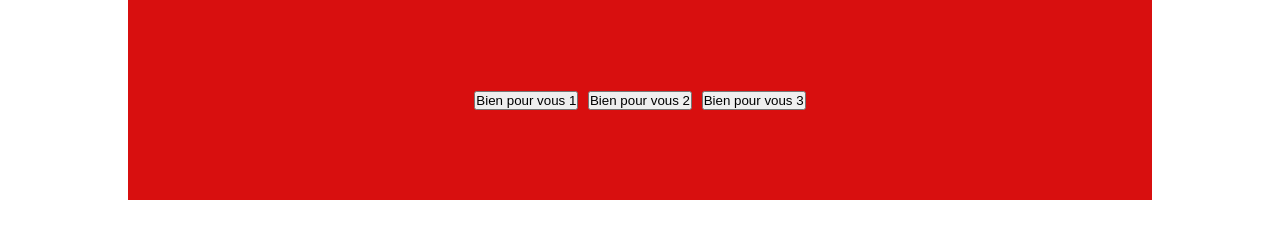
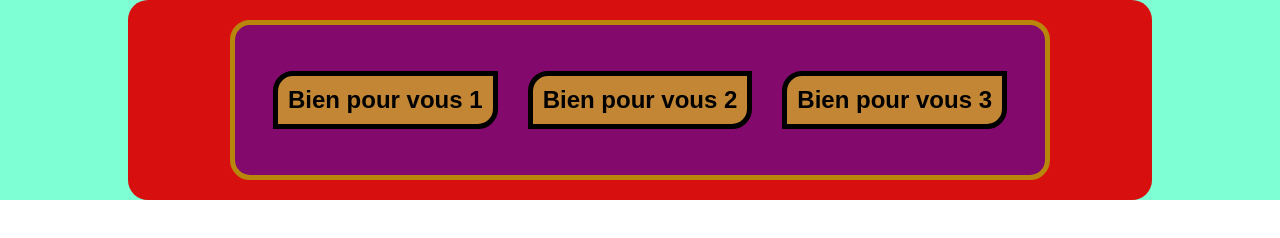
Before and after one commit to AndreasKissner/Une-bonne-nutrition, a plain HTML site: page index.html in a window 1280 px wide. Drawn offline with Linux system fonts and the light colour scheme.

Commit message:
Added Overlayfunction and EVENT bubble function

```diff
--- a/style.css
+++ b/style.css
@@ -14,6 +14,7 @@ body {
     display: flex;
     justify-content: center;
     align-items: center;
+    background-color: aquamarine;
 }
 
 .overlay_style {
@@ -32,9 +33,41 @@ body {
     display: flex;
     justify-content: center;
     align-items: center;
+    border-radius: 20px;
 }
 
+.btn_content_global{
+    width: 100%;
+    max-width: 80%;
+    height: 20vh;
+    background-color: rgba(0, 0, 255, 0.394);
+    display: flex;
+    justify-content: center;
+    align-items: center;
+    gap: 30px;
+    border: 5px solid darkgoldenrod;
+    border-radius: 20px;
+}
 
+.btn_style{
+    padding: 10px;
+    font-size: 24px;
+    font-weight: 900;
+    border:5px solid black;
+    border-top-left-radius: 20px;
+    border-bottom-right-radius: 20px;
+    background-color: rgba(255, 255, 0, 0.51);
+    transition: all 400ms ease-in;
+}
+.btn_style:hover{
+    color: white;
+    border-top-left-radius: 0px;
+    border-bottom-right-radius: 0px;
+    border-top-right-radius: 20px;
+    border-bottom-left-radius: 20px;
+    border:5px solid rgb(207, 198, 31);
+    background-color: rgba(12, 12, 11, 0.51);
+}
 
 .text_content_box{
     background-color: rgba(0, 0, 255, 0.61);
```
